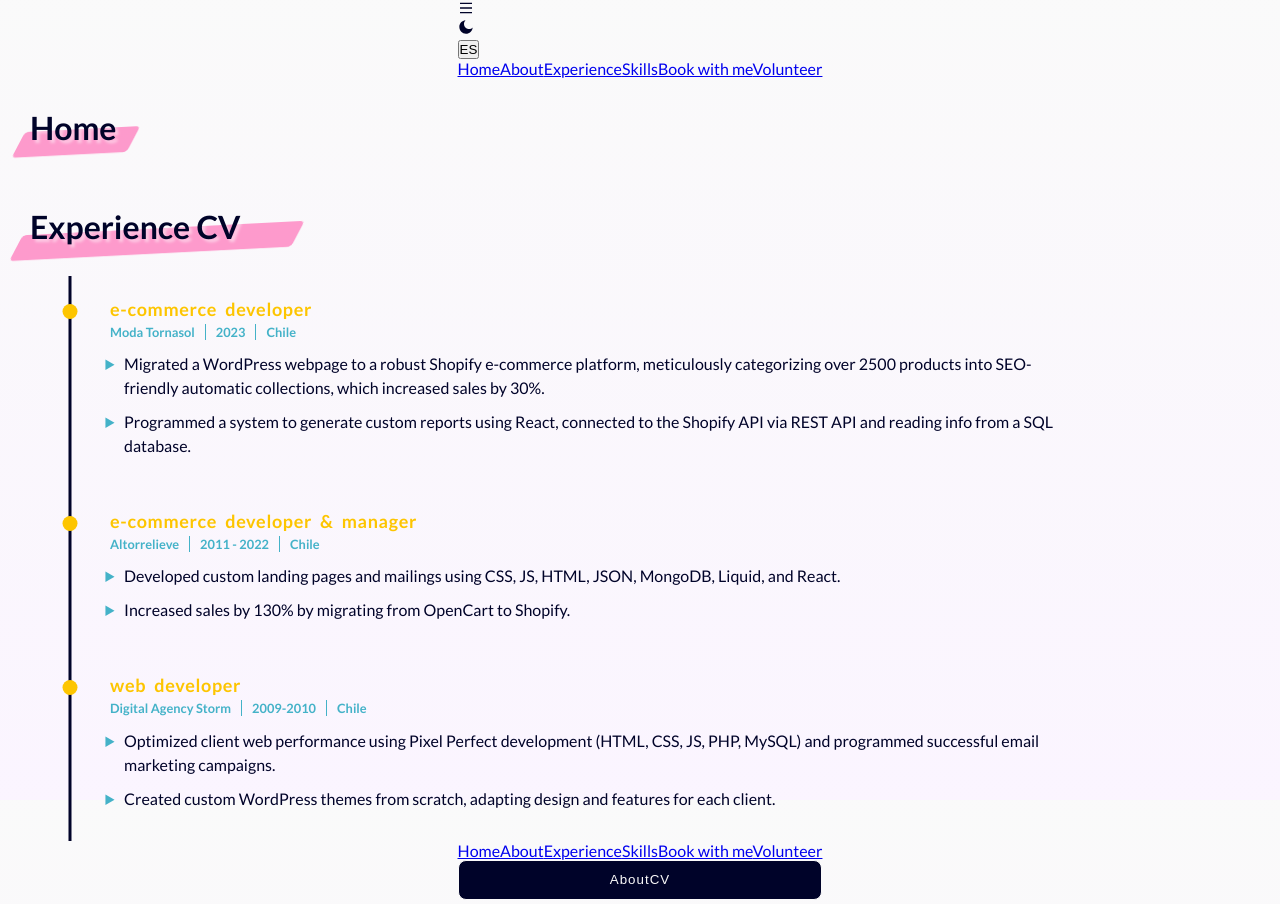
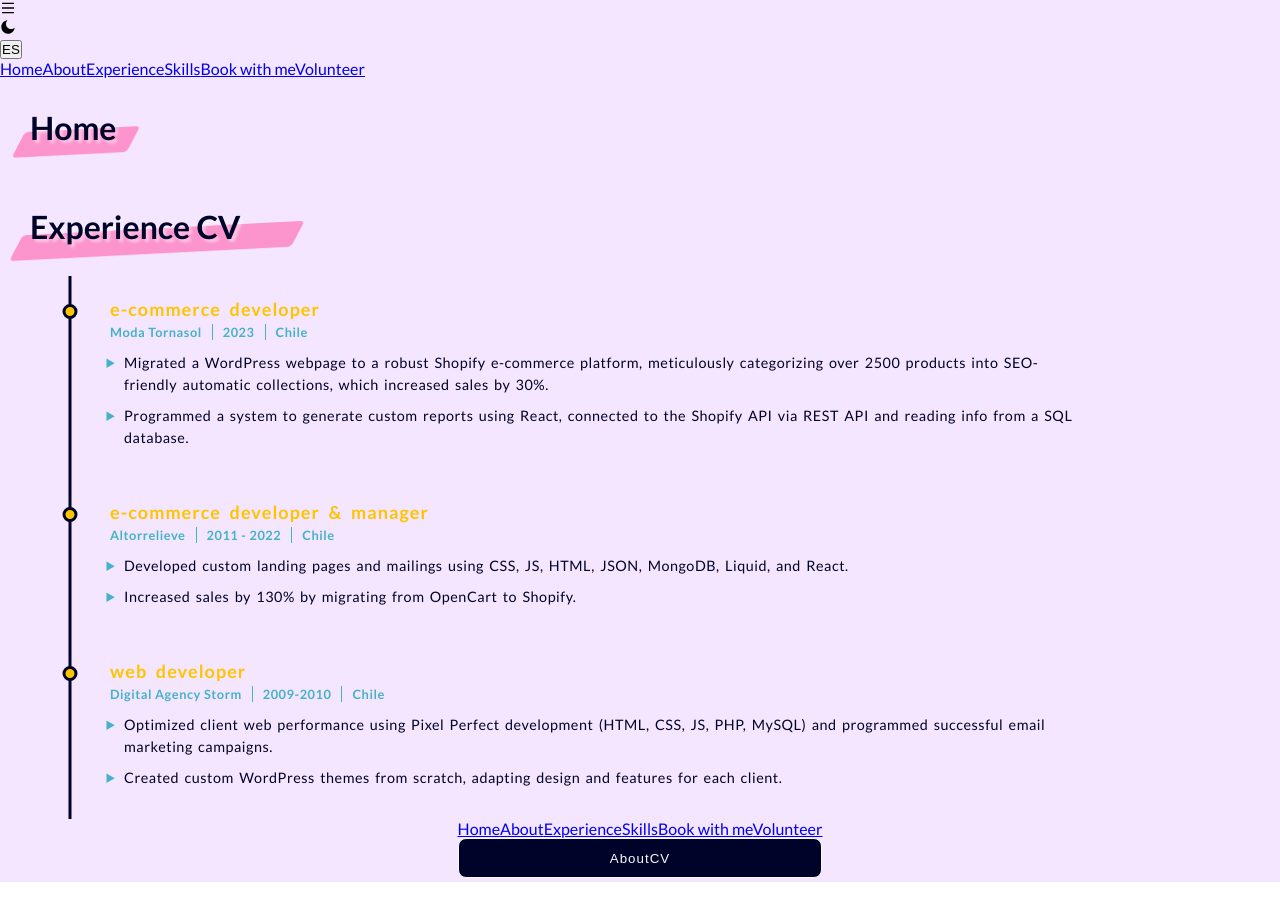
Before and after one commit to shimapi/portfolio, a React (Vite) app: page / in a window 1280 px wide. After the commit the page ends 882 px from the top, so only its background shows below. Built offline with nearby package versions, Linux system fonts and the light colour scheme.

Commit message:
feat: adding Settings

```diff
--- a/public/i18n/en.json
+++ b/public/i18n/en.json
@@ -9,13 +9,21 @@
     "SkillsTitle": "Skills",
     "BookTitle": "Book with me",
     "VolTitle": "Volunteer",
-    "AboutTitle": "About"
+    "AboutTitle": "About",
+    "CVTitle": "Web Developer",
+    "CVName": "Shirley Mallea",
+    "CVPlace": "Based in Chile",
+    "CVPdf": "link to CV",
+    "linkedin": "https://www.linkedin.com/in/shirleymallea/",
+    "github": "https://github.com/shimapi",
+    "instagram": "https://www.instagram.com/shirleymallea/"
   },
   "about" : {
     "AboutGreeting": "Hi!",
     "AboutName": "I'm Shirley Mallea, a web developer",
     "AboutShort": "who loves to offer a good solution by interpreting business needs to create experiences that attract and persuade the end customer",
-    "AboutCV": "Download CV"
+    "DownloadCV": "Download CV",
+    "AboutLong": "I have 12 years of experience in web development, specializing in e-commerce. I have a strong background in programming, responsive design, and accessibility. I am a proactive, detail-oriented, and creative professional who enjoys working in a team and learning continuously. I have a passion for problem-solving and a strong commitment to delivering high-quality work. I am looking for a challenging position where I can contribute my skills and experience to help a company grow and succeed."
   },
   "skills" : {
     "1" : "Programming: JavaScript, React, SQL",
--- a/src/App.jsx
+++ b/src/App.jsx
@@ -18,8 +18,8 @@ const App = () => {
 
 	return (
 		<BrowserRouter>
+			<Header />
 			<div className={`container ${theme}`}>
-				<Header />
 				<Routes>
 					<Route path="/" element={<Home />} />
 					<Route path="/about" element={<About />} />
--- a/src/assets/constants.scss
+++ b/src/assets/constants.scss
@@ -18,6 +18,7 @@ $color-dark-shadow: rgba(255, 255, 255, 0.5);
 // light mode
 $color-light-pale-lilac: hsla(276, 100%, 98%, 1);
 $color-light-pale-gray: hsla(0, 0%, 98%, 1);
+$color-light-pale-pinky: hsla(276, 100%, 95%, 1);
 $color-light-border: rgba(0, 0, 0, 0.2);
 $color-light-shadow: rgba(0, 0, 0, 0.5);
 
@@ -25,4 +26,4 @@ $color-light-shadow: rgba(0, 0, 0, 0.5);
 $gradient-dark: 90deg, ($color-dark-deepblue 63%, $color-dark-lightblue 100%);
 
 $gradient-light: 90deg,
-	($color-light-pale-lilac 0%, $color-light-pale-gray 100%);
+	($color-light-pale-pinky 0%, $color-light-pale-pinky 100%);
--- a/src/components/Experience/Experience.scss
+++ b/src/components/Experience/Experience.scss
@@ -65,6 +65,8 @@
 			top: 28px;
 			transform: translateX(-50%);
 			z-index: 3;
+			border: 3px solid
+				light-dark($color-dark-deepblue, $color-light-pale-lilac);
 		}
 	}
 
@@ -77,11 +79,12 @@
 			color: $color-mustard;
 			font-size: large;
 			word-spacing: 4px;
-			letter-spacing: 0.5pt;
+			letter-spacing: 0.8pt;
 		}
 		&-date {
 			font-size: 0.8rem;
 			color: $color-cerulean;
+			letter-spacing: 0.4pt;
 
 			&-span {
 				padding: 0 10px;
@@ -97,7 +100,11 @@
 		}
 
 		&-description {
+			font-size: 0.9rem;
+			color: light-dark($color-dark-deepblue, $color-light-pale-pinky);
 			margin-left: 4px;
+			letter-spacing: 0.4pt;
+			word-spacing: 2px;
 		}
 		&-bullet {
 			list-style-type: disclosure-closed;
--- a/src/components/Header/Header.jsx
+++ b/src/components/Header/Header.jsx
@@ -1,43 +1,15 @@
-import { RiMenuFill, RiMoonFill, RiSunFill } from "react-icons/ri";
+import { RiMenuFill } from "react-icons/ri";
 import { Menu } from "../Menu/Menu";
 import "./Header.scss";
-import { useContext, useState } from "react";
-import { ThemeContext } from "../../assets/ThemeContext";
-import { useTranslation } from "react-i18next";
+import Settings from "../Settings/Settings";
 
 const Header = () => {
-	const { theme, toggleTheme } = useContext(ThemeContext);
-	const [lang, setLang] = useState("en");
-
-	const { i18n } = useTranslation();
-
-	const toggleLang = () => {
-		const selectedLang = lang === "es" ? "en" : "es";
-		i18n.changeLanguage(selectedLang);
-		setLang(selectedLang);
-		console.log(selectedLang);
-	};
-
 	return (
 		<nav className="navbar">
 			<div className="navbar__hamburger">
 				<RiMenuFill />
 			</div>
-			<div className="theme">
-				<div className="theme__mode">
-					{theme === "light" ? (
-						<RiMoonFill onClick={toggleTheme} />
-					) : (
-						<RiSunFill onClick={toggleTheme} />
-					)}
-				</div>
-			</div>
-			<div className="lang">
-				<button className="lang__toggle" onClick={toggleLang}>
-					{lang === "es" ? "EN" : "ES"}
-				</button>
-			</div>
-
+			<Settings />
 			<Menu />
 		</nav>
 	);
--- a/src/components/Header/Header.scss
+++ b/src/components/Header/Header.scss
@@ -0,0 +1 @@
+@import "../../assets/constants.scss";
--- /dev/null
+++ b/src/components/Settings/Settings.jsx
@@ -0,0 +1,37 @@
+import { useContext, useState } from "react";
+import { ThemeContext } from "../../assets/ThemeContext";
+import { useTranslation } from "react-i18next";
+import { RiMoonFill, RiSunFill } from "react-icons/ri";
+
+const Settings = () => {
+	const { theme, toggleTheme } = useContext(ThemeContext);
+	const [lang, setLang] = useState("en");
+
+	const { i18n } = useTranslation();
+	const toggleLang = () => {
+		const selectedLang = lang === "es" ? "en" : "es";
+		i18n.changeLanguage(selectedLang);
+		setLang(selectedLang);
+	};
+
+	return (
+		<div className="settings">
+			<div className="theme">
+				<div className="theme__mode">
+					{theme === "light" ? (
+						<RiMoonFill onClick={toggleTheme} />
+					) : (
+						<RiSunFill onClick={toggleTheme} />
+					)}
+				</div>
+			</div>
+			<div className="lang">
+				<button className="lang__toggle" onClick={toggleLang}>
+					{lang === "es" ? "EN" : "ES"}
+				</button>
+			</div>
+		</div>
+	);
+};
+
+export default Settings;
--- /dev/null
+++ b/src/components/Settings/Settings.scss
@@ -0,0 +1 @@
+@import "../../assets/constants.scss";
```
Also changed, not shown: src/pages/PageCV.jsx (added, +12 -0 lines).
